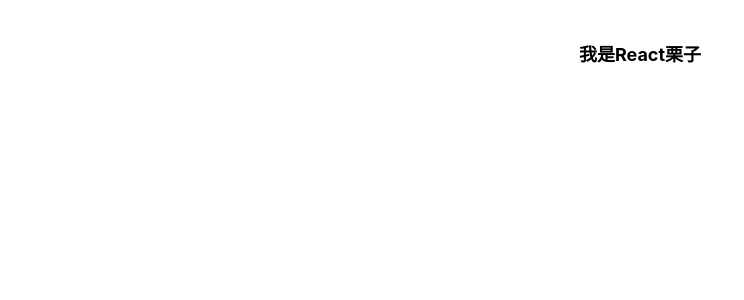
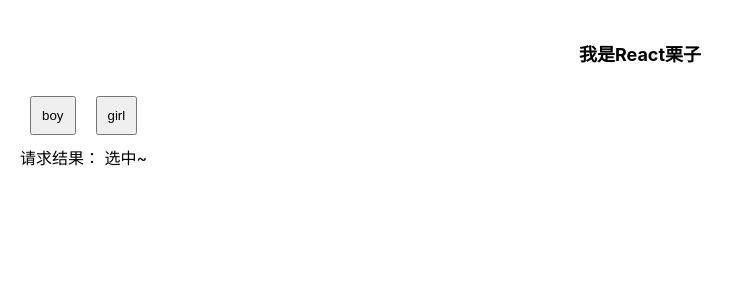
Before and after one commit to qianlongo/react-vue-skills, a React (Create React App) app: page /watch in a window 1280 px wide. Before the commit this address had no page. Shown: the top 300 px of the page, without its empty margins (0-744 px from the left). Built offline with nearby package versions, Linux system fonts and the light colour scheme.

Commit message:
feat: 部分例子

```diff
--- a/src/App.js
+++ b/src/App.js
@@ -1,6 +1,9 @@
 import React from "react";
 import Vif from './skills/vIf'
 import VShow from './skills/vShow'
+import VFor from './skills/vFor'
+import Computed from './skills/computed'
+import Watch from './skills/watch'
 
 import './App.css';
 
@@ -17,6 +20,9 @@
       <Routes>
         <Route path="/v-if" element={<Vif />} />
         <Route path="/v-show" element={<VShow />} />
+        <Route path="/v-for" element={<VFor />} />
+        <Route path="/computed" element={<Computed />} />
+        <Route path="/watch" element={<Watch />} />
       </Routes>
     </BrowserRouter>
   );
--- /dev/null
+++ b/src/skills/computed.js
@@ -0,0 +1,21 @@
+import React, { useMemo, useState } from "react"
+
+export default function Computed (){
+  const [ num1, setNum1 ] = useState(10)
+  const [ num2, setNum2 ] = useState(10)
+
+  const num3 = useMemo((a, b) => {
+    return num1 + num2
+  }, [ num1, num2 ])
+
+  const onAdd = () => {
+    setNum1(num1 + 10)
+  }
+
+  return (
+    <div className="computed">
+      <button onClick={ onAdd }>+10</button>
+      <div>计算结果：{ num3 }</div>
+    </div>
+  )
+}
--- /dev/null
+++ b/src/skills/vFor.js
@@ -0,0 +1,32 @@
+import React, { useState } from "react"
+
+export default function VFor (){
+  const [ list, setList ] = useState([
+    {
+      id: 1,
+      name: '前端',
+    },
+    {
+      id: 2,
+      name: '后端',
+    },
+    {
+      id: 3,
+      name: 'android',
+    },
+    {
+      id: 4,
+      name: 'ios',
+    },
+  ])
+
+  return (
+    <div className="v-for">
+      {
+        list.map((item) => {
+          return <div key={ item.id } className="v-for-item">{ item.name }</div>
+        })
+      }
+    </div>
+  )
+}
--- /dev/null
+++ b/src/skills/watch.css
@@ -0,0 +1,4 @@
+button{
+  margin: 10px;
+  padding: 10px;
+}
--- /dev/null
+++ b/src/skills/watch.js
@@ -0,0 +1,47 @@
+import React, { useState, useMemo, useEffect } from "react"
+import './watch.css'
+
+export default function Watch() {
+  const [fetching, setFetching] = useState(false)
+  const [selects, setSelects] = useState([
+    'boy',
+    'girl'
+  ])
+  const [selectValue, setSelectValue] = useState('')
+
+  const result = useMemo(() => {
+    return fetching ? '请求中' : `请求结果： 选中${selectValue || '~'}`
+  }, [ fetching ])
+
+  const onSelect = (value) => {
+    setSelectValue(value)
+  }
+  const fetch = () => {
+    if (!fetching) {
+      setFetching(true)
+
+      setTimeout(() => {
+        setFetching(false)
+      }, 1000)
+    }
+  }
+
+  useEffect(() => {
+    fetch()
+  }, [ selectValue ])
+
+  return (
+    <div className="watch">
+      <div className="selects">
+        {
+          selects.map((item, i) => {
+            return <button key={ i } onClick={ () => onSelect(item) }>{ item }</button>
+          })
+        }
+      </div>
+      <div className="result">
+        { result }
+      </div>
+    </div>
+  )
+}
```
